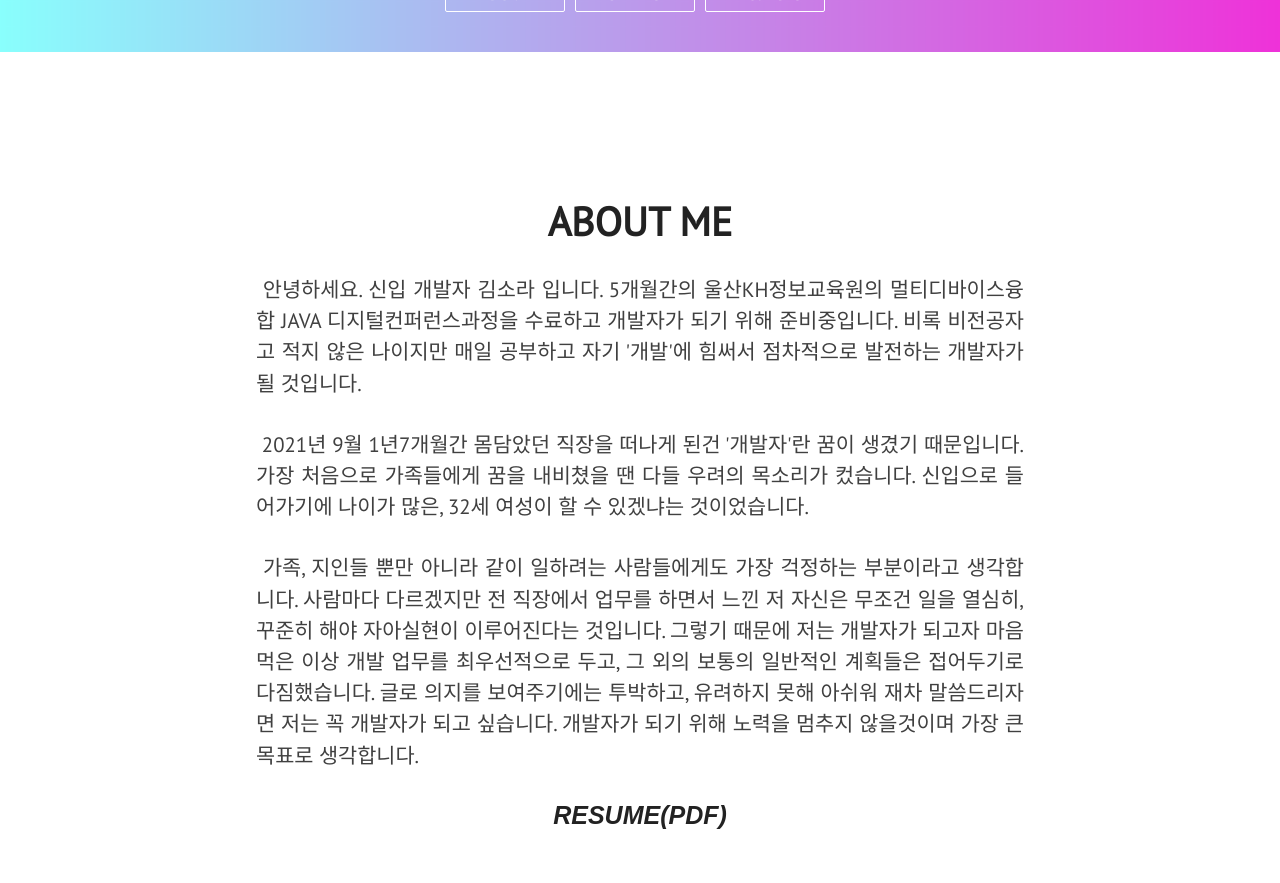
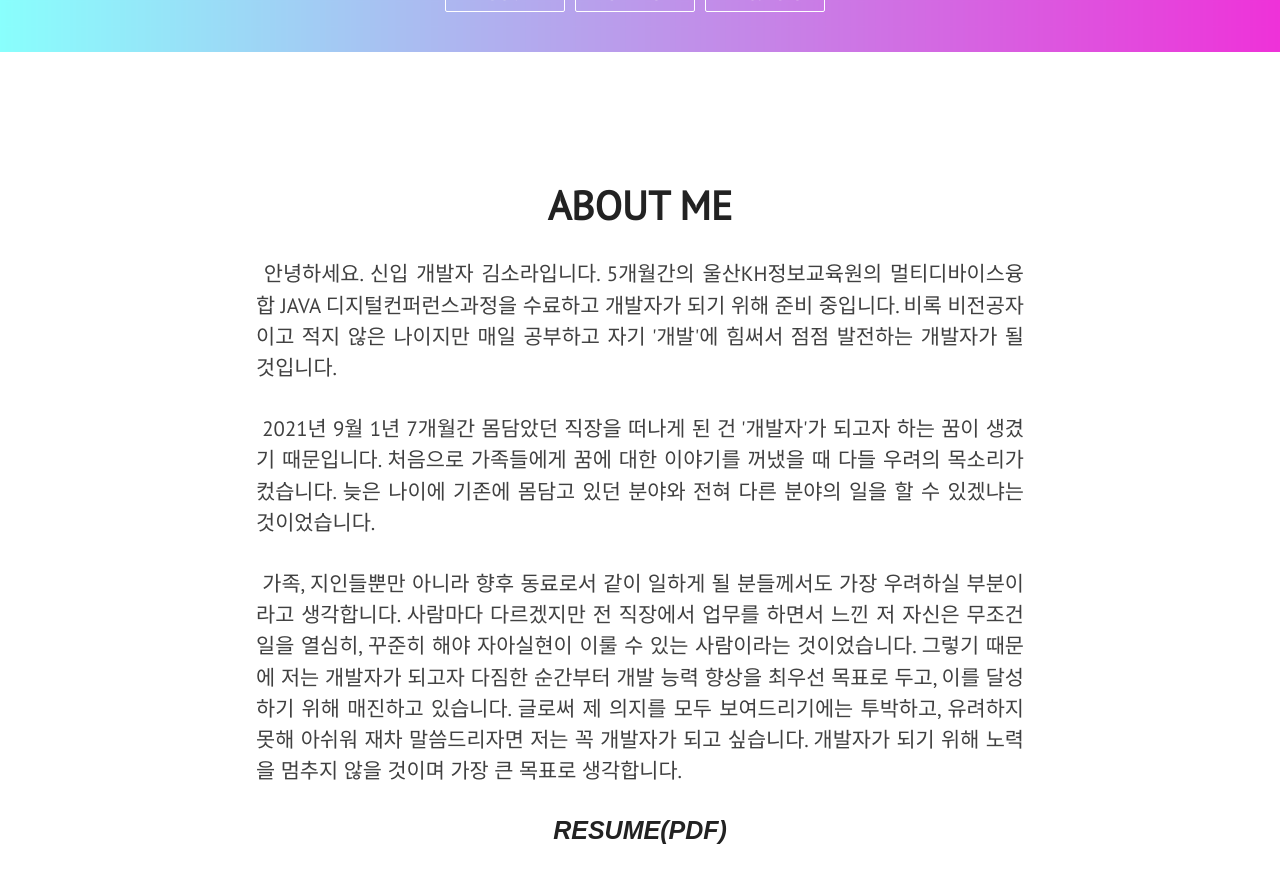
Before and after one commit to shell36524/shell36524.github.io, a Jekyll site: the page built from index.html, in a window 1280 px wide and 900 px high, scrolled down 848 px. Shown: the top 883 px of the window. Built offline with Jekyll 4.4.1, drawn with Linux system fonts in a browser that asks for light colours; nearby versions of some CDN libraries.

Commit message:
Update about.html
내용 수정

```diff
--- a/_includes/about.html
+++ b/_includes/about.html
@@ -3,18 +3,14 @@
         <div id="about-text">
             <div class="section-heading">ABOUT ME</div>
             <p class="paragraph-text justify-text">
-                &nbsp;안녕하세요. 신입 개발자 김소라 입니다. 5개월간의 울산KH정보교육원의 멀티디바이스융합 JAVA 디지털컨퍼런스과정을 수료하고 개발자가 되기 위해 준비중입니다. 비록 비전공자고 적지 않은 나이지만 매일 공부하고 자기 '개발'에 힘써서 점차적으로 발전하는 개발자가 될 것입니다.
+                &nbsp;안녕하세요. 신입 개발자 김소라입니다. 5개월간의 울산KH정보교육원의 멀티디바이스융합 JAVA 디지털컨퍼런스과정을 수료하고 개발자가 되기 위해 준비 중입니다. 비록 비전공자이고 적지 않은 나이지만 매일 공부하고 자기 '개발'에 힘써서 점점 발전하는 개발자가 될 것입니다.
             </p>
             <p class="paragraph-text justify-text">
-                &nbsp;2021년 9월 1년7개월간 몸담았던 직장을 떠나게 된건 '개발자'란 꿈이 생겼기 때문입니다. 가장 처음으로 가족들에게 꿈을 내비쳤을 땐 다들 우려의 목소리가 컸습니다.
-                 신입으로 들어가기에 나이가 많은, 32세 여성이 할 수 있겠냐는 것이었습니다.
+                &nbsp;2021년 9월 1년 7개월간 몸담았던 직장을 떠나게 된 건 '개발자'가 되고자 하는 꿈이 생겼기 때문입니다. 처음으로 가족들에게 꿈에 대한 이야기를 꺼냈을 때 다들 우려의 목소리가 컸습니다. 늦은 나이에 기존에 몸담고 있던 분야와 전혀 다른 분야의 일을 할 수 있겠냐는 것이었습니다.
 
             </p>
             <p class="paragraph-text justify-text">
-                &nbsp;가족, 지인들 뿐만 아니라 같이 일하려는 사람들에게도 가장 걱정하는 부분이라고 생각합니다.
-                 사람마다 다르겠지만 전 직장에서 업무를 하면서 느낀 저 자신은 무조건 일을 열심히, 꾸준히 해야 자아실현이 이루어진다는 것입니다. 그렇기 때문에 저는 개발자가 되고자 마음먹은 이상 개발 업무를 최우선적으로 두고,
-                 그 외의 보통의 일반적인 계획들은 접어두기로 다짐했습니다. 글로 의지를 보여주기에는 투박하고, 유려하지 못해 아쉬워 재차 말씀드리자면 저는 꼭 개발자가 되고 싶습니다. 개발자가 되기 위해 노력을 멈추지 않을것이며
-                 가장 큰 목표로 생각합니다.
+                &nbsp;가족, 지인들뿐만 아니라 향후 동료로서 같이 일하게 될 분들께서도 가장 우려하실 부분이라고 생각합니다. 사람마다 다르겠지만 전 직장에서 업무를 하면서 느낀 저 자신은 무조건 일을 열심히, 꾸준히 해야 자아실현이 이룰 수 있는 사람이라는 것이었습니다. 그렇기 때문에 저는 개발자가 되고자 다짐한 순간부터 개발 능력 향상을 최우선 목표로 두고, 이를 달성하기 위해 매진하고 있습니다. 글로써 제 의지를 모두 보여드리기에는 투박하고, 유려하지 못해 아쉬워 재차 말씀드리자면 저는 꼭 개발자가 되고 싶습니다. 개발자가 되기 위해 노력을 멈추지 않을 것이며 가장 큰 목표로 생각합니다.
             </p>
             <p class="section-href">
                 <a href="https://drive.google.com/file/d/1e1oE5HNYe-pUhpbSEhyFxenMn5qUD7P6/view?usp=sharing" target="_blank">RESUME(PDF)</a>
```
